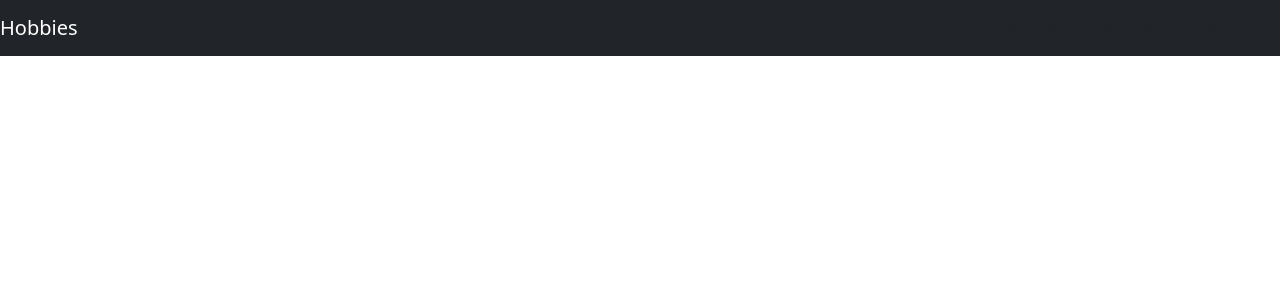
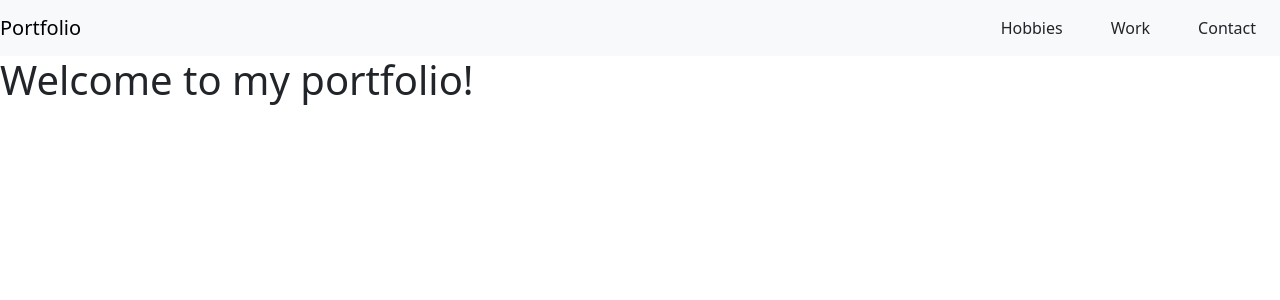
Before and after one commit to winstonjo/CS-3620-Coding-Challenge-5, a Django app: page /Home/ in a window 1280 px wide. Shown: the top 300 px of the page. Run offline with Django 5.2, Linux system fonts and the light colour scheme.

Commit message:
complete

```diff
--- a/PortfolioDatabase/Home/models.py
+++ b/PortfolioDatabase/Home/models.py
@@ -2,7 +2,6 @@ from django.db import models
 
 # Create your models here.
 
-#copy image address
 
 class Hobby(models.Model):
 
@@ -11,7 +10,7 @@ class Hobby(models.Model):
 
     hobby_name = models.CharField(max_length=200)
     hobby_dec = models.CharField(max_length=200)
-    hobby_image = models.CharField(max_length=500, default='https://www.google.com/imgres?imgurl=https%3A%2F%2Ffjwp.s3.amazonaws.com%2Fblog%2Fwp-content%2Fuploads%2F2020%2F02%2F29113959%2Fhobby-money.png&tbnid=0COPFv_BvKsdXM&vet=12ahUKEwjikaKEiruEAxWqh-4BHdb0BHgQMygCegQIARB5..i&imgrefurl=https%3A%2F%2Fwww.flexjobs.com%2Fblog%2Fpost%2Fhobbies-turn-into-good-side-job%2F&docid=N42HQBTL9mxTaM&w=1600&h=800&q=hobbies%20image&ved=2ahUKEwjikaKEiruEAxWqh-4BHdb0BHgQMygCegQIARB5')
+    hobby_image = models.CharField(max_length=500, default='https://www.google.com/imgres?imgurl=http%3A%2F%2Fwww.campustimes.org%2Fwp-content%2Fuploads%2F2022%2F09%2FCatherine_xie_hobbies_CT-800x560-c-default.png&tbnid=TE6WuWLR3XNkVM&vet=12ahUKEwjr0dDtlruEAxXkxskDHQb2AekQMygBegQIARBP..i&imgrefurl=https%3A%2F%2Fwww.campustimes.org%2F2022%2F09%2F13%2Fthe-mysterious-case-of-the-disappearing-hobbies%2F&docid=7Gkpi1zFZLf8kM&w=800&h=560&q=hobbies%20default%20image&ved=2ahUKEwjr0dDtlruEAxXkxskDHQb2AekQMygBegQIARBP')
 
 
 class Portfolio(models.Model):
@@ -21,3 +20,4 @@ class Portfolio(models.Model):
 
     portfolio_name = models.CharField(max_length=200)
     portfolio_dec = models.CharField(max_length=200)
+    portfolio_image = models.CharField(max_length=500, default='https://www.google.com/url?sa=i&url=https%3A%2F%2Fdepositphotos.com%2Fphotos%2Fportfolio.html&psig=AOvVaw0sFFGGt_i295EAAF6M75Jo&ust=1708559773494000&source=images&cd=vfe&opi=89978449&ved=0CBMQjRxqFwoTCJCO8riPu4QDFQAAAAAdAAAAABAE')
--- a/PortfolioDatabase/Home/templates/Home/base.html
+++ b/PortfolioDatabase/Home/templates/Home/base.html
@@ -10,18 +10,17 @@
           crossorigin="anonymous">
 </head>
 <body>
-<nav class="navbar navbar-dark bg-dark">
-    <a href="#" class="navbar-brand"> Hobbies </a>
+<nav class="navbar navbar-light bg-light">
+    <a href="{% url 'Home:index' %}" class="navbar-brand"> Portfolio </a>
     <div class="navbar">
-        <a href="#" class="nav-item nav-link">Add Hobby</a>
-        <a href="#" class="nav-item nav-link">Delete Hobby</a>
-        <a href="#" class="nav-item nav-link">View Hobby</a>
+        <a href="{% url 'Home:hobbies' %}" class="nav-item nav-link mx-4">Hobbies</a>
+        <a href="{% url 'Home:portfolio' %}" class="nav-item nav-link mx-4">Work</a>
+        <a href="{% url 'Home:contact' %}" class="nav-item nav-link mx-4">Contact</a>
     </div>
 </nav>
 
 {% block body %}
 
-
 {% endblock %}
 
 </body>
--- /dev/null
+++ b/PortfolioDatabase/Home/templates/Home/contact.html
@@ -0,0 +1,6 @@
+{% extends 'Home/base.html' %}
+
+{% block body %}
+  <h1>email: winstonjo@mail.weber.edu</h1>
+    <h2>phone: 385-355-5579</h2>
+{% endblock %}
--- a/PortfolioDatabase/Home/templates/Home/index.html
+++ b/PortfolioDatabase/Home/templates/Home/index.html
@@ -1,25 +1,5 @@
 {% extends 'Home/base.html' %}
-<!doctype html>
-<html lang="en">
-<head>
-    <meta charset="UTF-8">
-    <meta name="viewport"
-          content="width=device-width, user-scalable=no, initial-scale=1.0, maximum-scale=1.0, minimum-scale=1.0">
-    <meta http-equiv="X-UA-Compatible" content="ie=edge">
-    <title>Document</title>
 
-</head>
-<body>
 {% block body %}
-{%  for hobbies in hobbies_list %}
-    <div class="row">
-        <div class="col-md-3 offset-md-3">
-            <img class="card" height="180px" src="{{ Hobby.hobby_image }}"/>
-        </div>
-        <div class="col-md-4"></div>
-    </div>
-{% endfor %}
+  <h1>Welcome to my portfolio!</h1>
 {% endblock %}
-
-</body>
-</html>
--- a/PortfolioDatabase/Home/urls.py
+++ b/PortfolioDatabase/Home/urls.py
@@ -1,14 +1,13 @@
+from django.urls import path
 from . import views
-from django.urls import path
 
 app_name = 'Home'
 
 urlpatterns = [
-
     path('', views.index, name='index'),
-    # Path for the url detail view
-    path('<int:id>', views.detail, name='detail'),
-    path('Hobbies/', views.hobbies, name='Hobbies'),
-    path('Portfolio/', views.portfolio, name='Portfolio'),
-    path('Contact/', views.contact, name='Contact')
+    path('hobbies/', views.hobbies, name='hobbies'),
+    path('portfolio/', views.portfolio, name='portfolio'),
+    path('contact/', views.contact, name='contact'),
+    path('hobby_detail/<int:hobby_id>/', views.hobby_detail, name='hobby_detail'),
+    path('portfolio/<int:portfolio_id>/', views.portfolio_detail, name='portfolio_detail'),
 ]
--- a/PortfolioDatabase/Home/views.py
+++ b/PortfolioDatabase/Home/views.py
@@ -1,9 +1,6 @@
-from django.shortcuts import render
+from django.shortcuts import render, get_object_or_404
 from django.http import HttpResponse
-from .models import Hobby
-from .models import Portfolio
-from django.template import loader
-
+from .models import Hobby, Portfolio
 
 # Create your views here.
 
@@ -18,21 +15,32 @@ def hobbies(request):
     context = {
         'hobbies_list': hobbies_list,
     }
-    return render(request, 'Home/index.html', context)
+    return render(request, 'Home/hobbies.html', context)
 
 
 def portfolio(request):
     portfolio_list = Portfolio.objects.all()
-    return HttpResponse(portfolio_list)
+    context = {
+        'portfolio_list': portfolio_list,
+    }
+    return render(request, 'Home/portfolio.html', context)
 
 
 def contact(request):
-    return HttpResponse('email: winstonjo@mail.weber.edu')
+    return render(request, 'Home/contact.html')
 
 
-def detail(request, id):
-    hobby = Hobby.objects.get(pk=id)
+def hobby_detail(request, hobby_id):
+    hobby = get_object_or_404(Hobby, pk=hobby_id)
     context = {
         'hobby': hobby
     }
-    return render(request, 'Home/detail.html', context)
+    return render(request, 'Home/hobby_detail.html', context)
+
+
+def portfolio_detail(request, portfolio_id):
+    portfolio = get_object_or_404(Portfolio, pk=portfolio_id)
+    context = {
+        'portfolio': portfolio
+    }
+    return render(request, 'Home/portfolio_detail.html', context)
```
Also changed, not shown: PortfolioDatabase/Home/templates/Home/detail.html (deleted, +0 -8 lines), PortfolioDatabase/Home/templates/Home/hobbies.html (added, +32 -0 lines), PortfolioDatabase/Home/templates/Home/hobby_detail.html (added, +18 -0 lines), PortfolioDatabase/Home/templates/Home/portfolio.html (added, +32 -0 lines), PortfolioDatabase/Home/templates/Home/portfolio_detail.html (added, +18 -0 lines), PortfolioDatabase/Home/migrations/0004_alter_hobby_hobby_image.py (added), PortfolioDatabase/Home/migrations/0005_alter_hobby_hobby_image.py (added), PortfolioDatabase/Home/migrations/0006_portfolio_portfolio_image.py (added), PortfolioDatabase/db.sqlite3.
